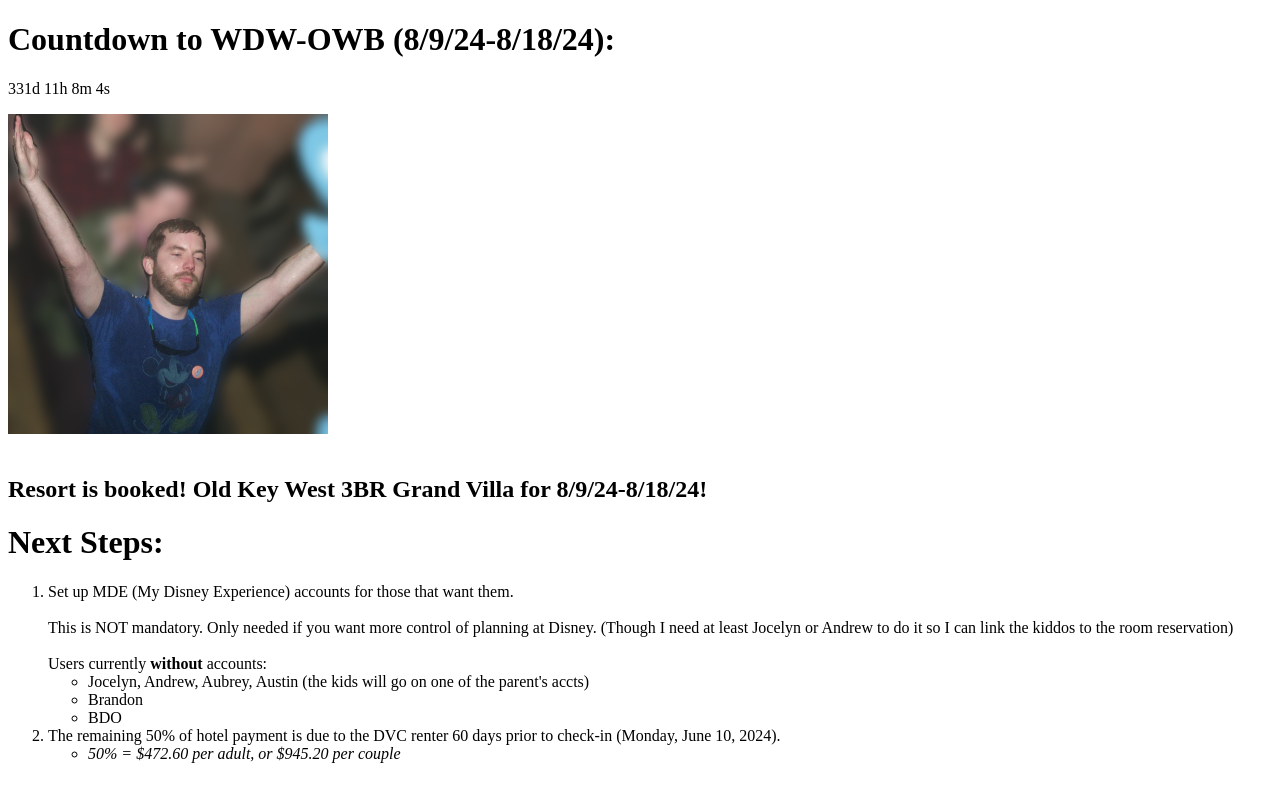
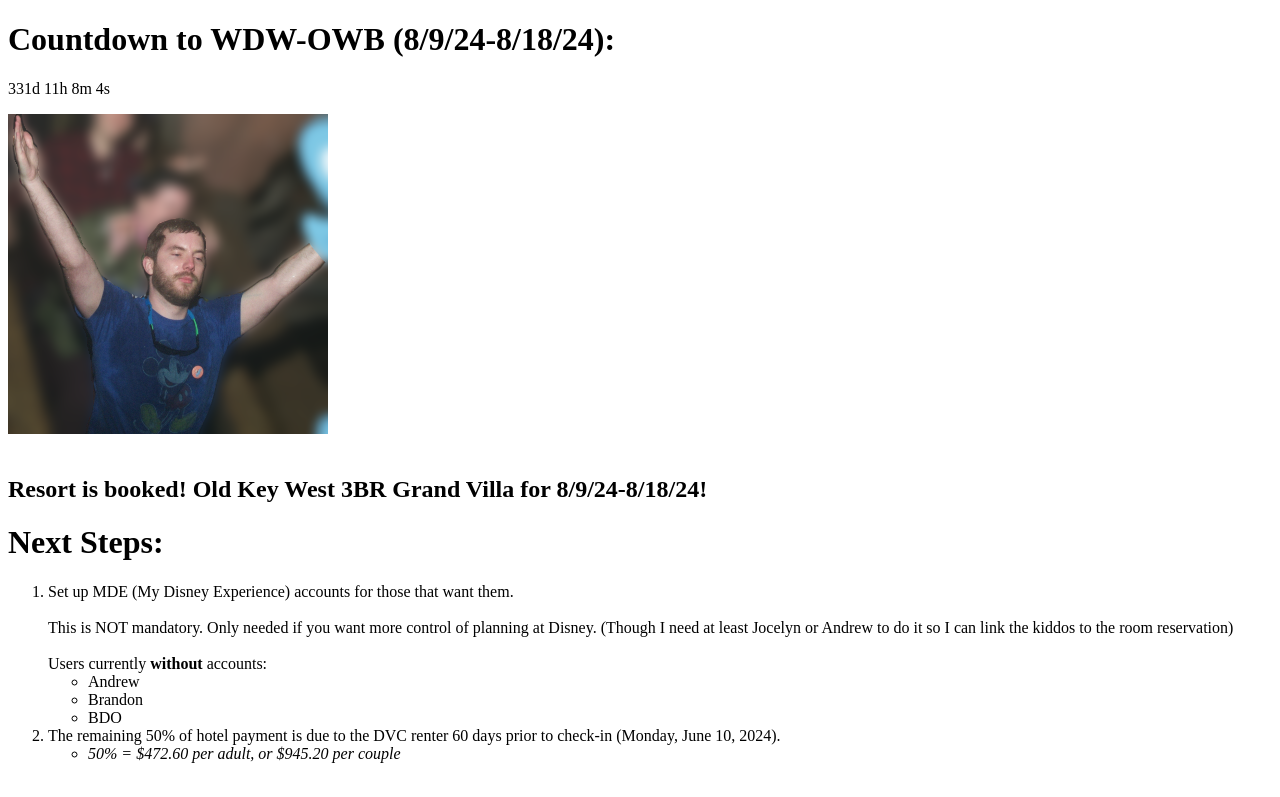
Before and after one commit to dallasodom/wdw2024, a Jekyll site: the page built from index.html, in a window 1280 px wide. Shown: the top 797 px of the page. Built offline with Jekyll 4.4.1, drawn with Linux system fonts in a browser that asks for light colours.

Commit message:
updated names

```diff
--- a/index.html
+++ b/index.html
@@ -29,7 +29,7 @@
             Users currently <strong>without</strong> accounts:
             <ul class="pl-5 mt-2 space-y-1 list-disc list-inside">
               <li>
-                Jocelyn, Andrew, Aubrey, Austin (the kids will go on one of the parent's accts)
+                Andrew
               </li>
               <li>
                 Brandon
```
